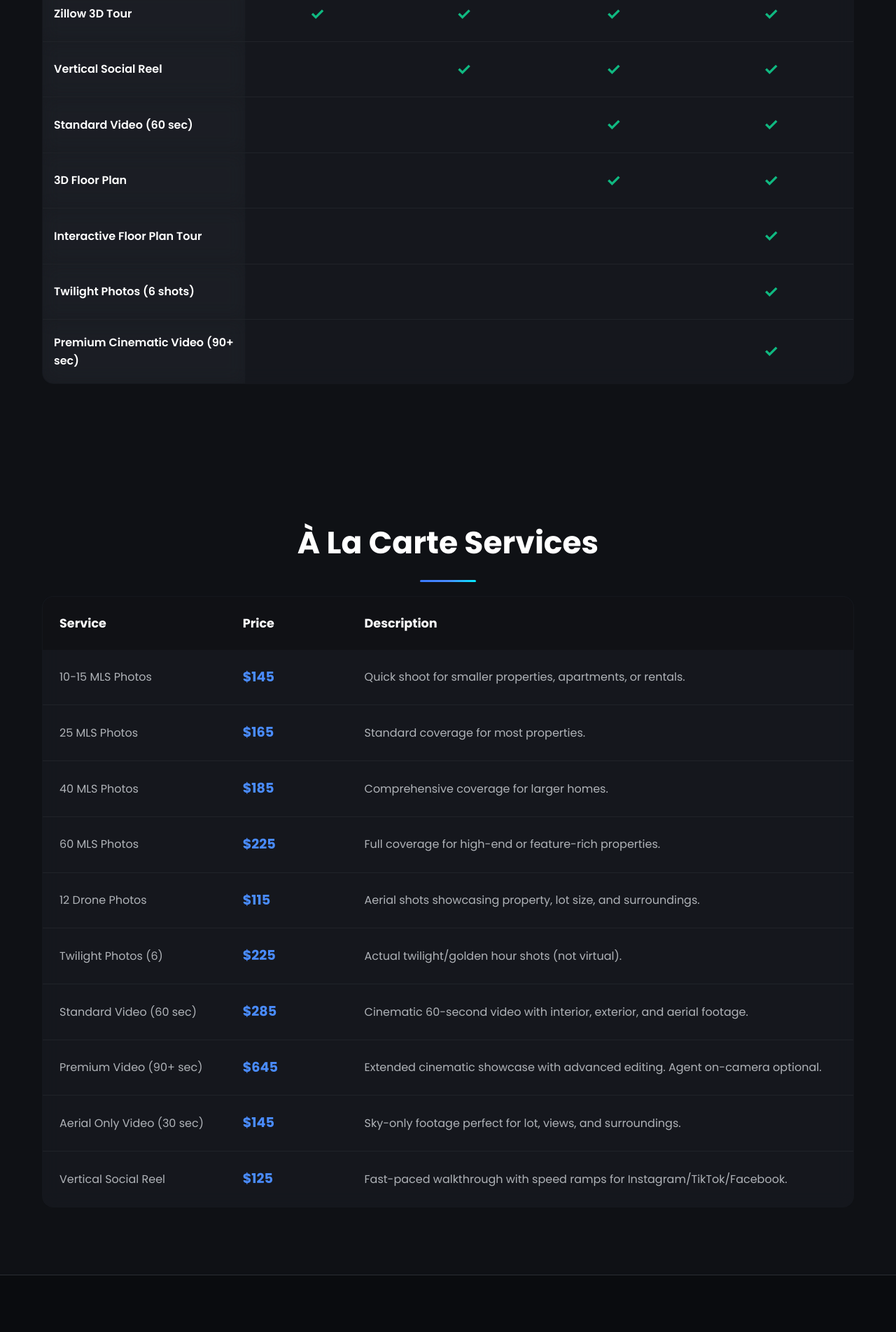
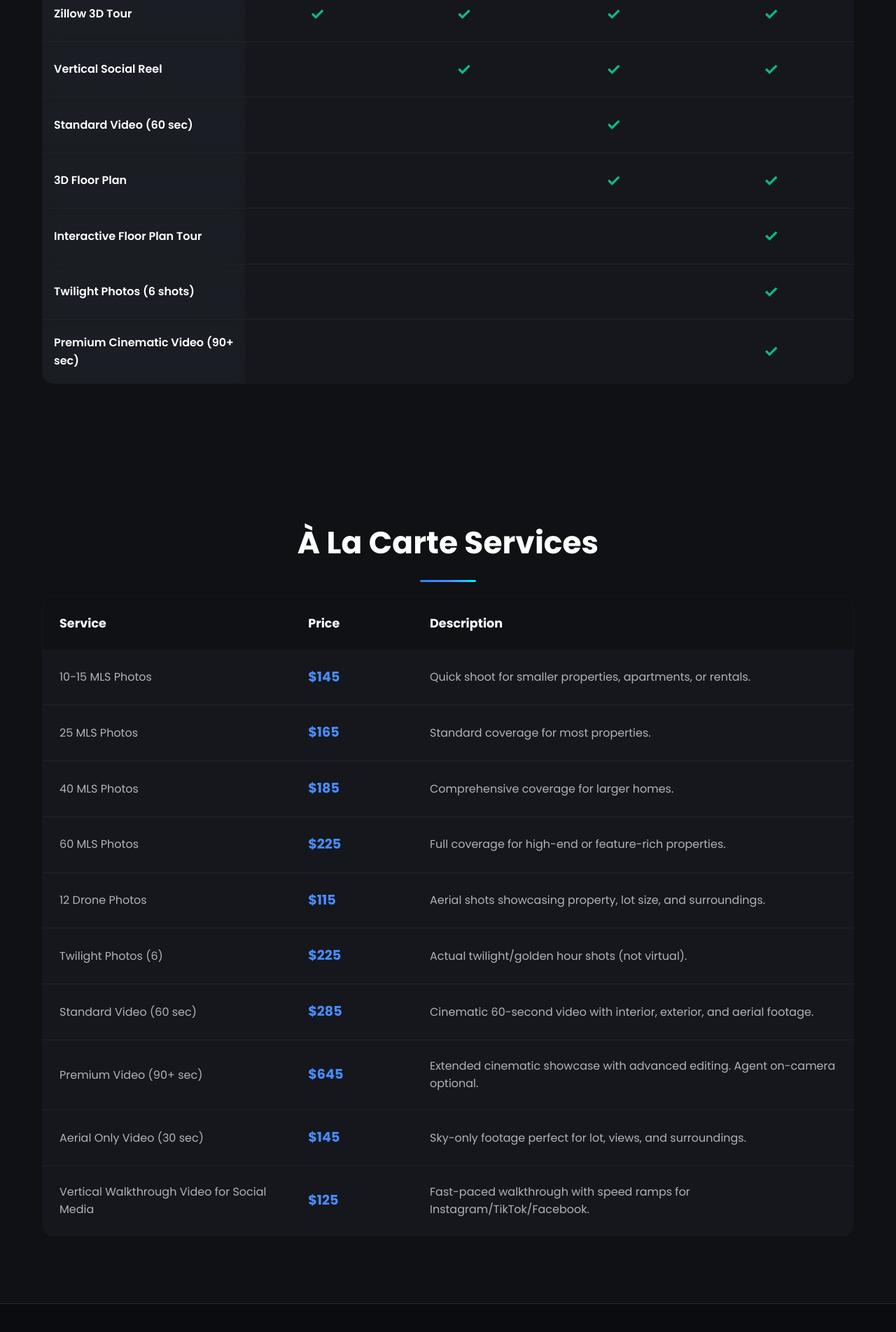
Before and after one commit to dennybrah/drone-website, a plain HTML site: page pricing.html in a window 1280 px wide. Shown: the part 1016-2920 px from the top of the page at 70% size. Drawn offline with Linux system fonts and the light colour scheme.

Commit message:
Update pricing page and services button

```diff
--- a/pricing.html
+++ b/pricing.html
@@ -134,7 +134,7 @@
                             <td></td>
                             <td></td>
                             <td><span class="check">✓</span></td>
-                            <td><span class="check">✓</span></td>
+                            <td></td>
                         </tr>
                         <tr>
                             <td class="feature-col">3D Floor Plan</td>
@@ -230,7 +230,7 @@
                             <td>Sky-only footage perfect for lot, views, and surroundings.</td>
                         </tr>
                         <tr>
-                            <td>Vertical Social Reel</td>
+                            <td>Vertical Walkthrough Video for Social Media</td>
                             <td class="price-cell">$125</td>
                             <td>Fast-paced walkthrough with speed ramps for Instagram/TikTok/Facebook.</td>
                         </tr>
```
Also changed, not shown: services.html (+1 -1 lines).
